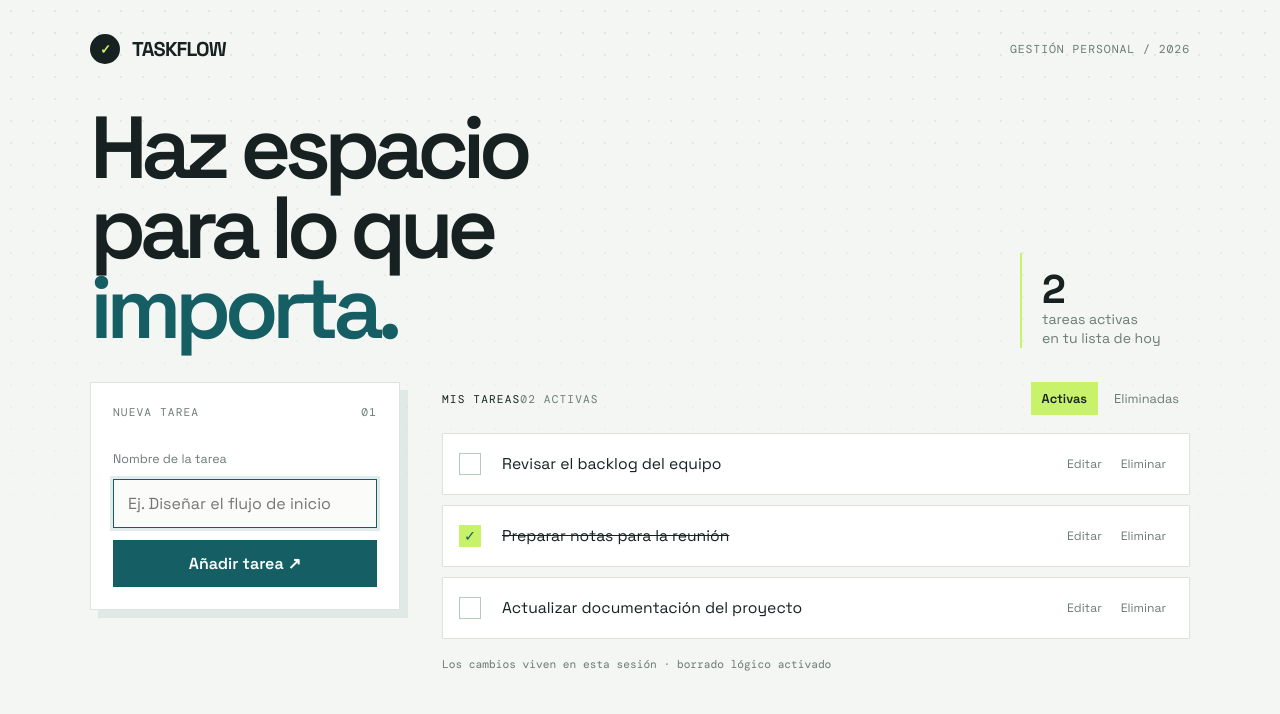
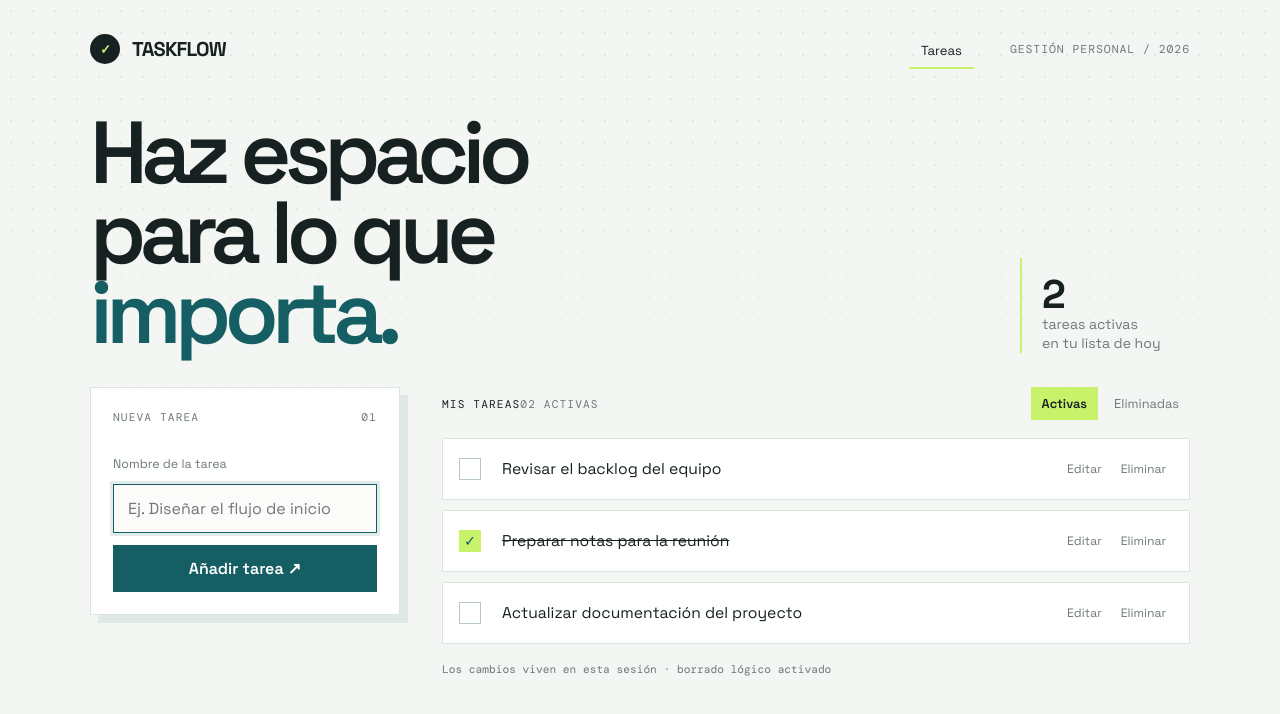
Before and after one commit to CVUCB/ProjectoDePrueba, a React (Vite) app: page /tasks in a window 1280 px wide. Shown: the top 714 px of the page. Built offline with nearby package versions, Linux system fonts and the light colour scheme.

Commit message:
ADicion de menu en React

```diff
--- a/package.json
+++ b/package.json
@@ -10,7 +10,8 @@
   },
   "dependencies": {
     "react": "latest",
-    "react-dom": "latest"
+    "react-dom": "latest",
+    "react-router-dom": "latest"
   },
   "devDependencies": {
     "@vitejs/plugin-react": "latest",
--- a/src/App.jsx
+++ b/src/App.jsx
@@ -1,54 +1,22 @@
-import { useState } from 'react';
-import TaskForm from './components/TaskForm';
-import TaskList from './components/TaskList';
-import TaskToolbar from './components/TaskToolbar';
-
-const starterTasks = [
-  { id: 1, name: 'Revisar el backlog del equipo', active: true, deleted: false },
-  { id: 2, name: 'Preparar notas para la reunión', active: false, deleted: false },
-  { id: 3, name: 'Actualizar documentación del proyecto', active: true, deleted: false },
-];
+import { BrowserRouter, Navigate, Route, Routes } from 'react-router-dom';
+import TopMenu from './components/TopMenu';
+import TasksPage from './pages/TasksPage';
 
 function App() {
-  const [tasks, setTasks] = useState(starterTasks);
-  const [filter, setFilter] = useState('active');
-  const [editingTask, setEditingTask] = useState(null);
-  const activeCount = tasks.filter((task) => !task.deleted && task.active).length;
-  const deletedCount = tasks.filter((task) => task.deleted).length;
-
-  function addOrUpdate(name) {
-    setTasks((current) => editingTask
-      ? current.map((task) => task.id === editingTask.id ? { ...task, name } : task)
-      : [...current, { id: Date.now(), name, active: true, deleted: false }]);
-    setEditingTask(null);
-  }
-
-  const handlers = {
-    onToggle: (id) => setTasks((current) => current.map((task) => task.id === id ? { ...task, active: !task.active } : task)),
-    onEdit: setEditingTask,
-    onDelete: (id) => setTasks((current) => current.map((task) => task.id === id ? { ...task, deleted: true } : task)),
-    onRestore: (id) => setTasks((current) => current.map((task) => task.id === id ? { ...task, deleted: false } : task)),
-  };
-
   return (
+    <BrowserRouter>
       <main className="shell">
         <header>
           <div className="brand"><span className="brand-mark">✓</span> TASKFLOW</div>
+          <TopMenu />
           <div className="date">Gestión personal / 2026</div>
         </header>
-      <section className="intro">
-        <h1>Haz espacio<br />para lo que <em>importa.</em></h1>
-        <div className="summary"><strong>{activeCount}</strong> tareas activas<br />en tu lista de hoy</div>
-      </section>
-      <section className="workspace">
-        <TaskForm editingTask={editingTask} onSave={addOrUpdate} onCancel={() => setEditingTask(null)} />
-        <div>
-          <TaskToolbar filter={filter} setFilter={setFilter} activeCount={activeCount} deletedCount={deletedCount} />
-          <TaskList tasks={tasks} filter={filter} handlers={handlers} />
-          <div className="meta">Los cambios viven en esta sesión · borrado lógico activado</div>
-        </div>
-      </section>
+        <Routes>
+          <Route path="/tasks" element={<TasksPage />} />
+          <Route path="*" element={<Navigate to="/tasks" replace />} />
+        </Routes>
       </main>
+    </BrowserRouter>
   );
 }
 
--- /dev/null
+++ b/src/components/TopMenu.jsx
@@ -0,0 +1,13 @@
+import { NavLink } from 'react-router-dom';
+
+function TopMenu() {
+  return (
+    <nav className="top-menu" aria-label="Navegación principal">
+      <NavLink className={({ isActive }) => isActive ? 'menu-link active' : 'menu-link'} to="/tasks">
+        Tareas
+      </NavLink>
+    </nav>
+  );
+}
+
+export default TopMenu;
--- /dev/null
+++ b/src/pages/TasksPage.jsx
@@ -0,0 +1,53 @@
+import { useState } from 'react';
+import TaskForm from '../components/TaskForm';
+import TaskList from '../components/TaskList';
+import TaskToolbar from '../components/TaskToolbar';
+
+// Intentionally kept as a mutable module-level fixture for PR review practice.
+const starterTasks = [
+  { id: 1, name: 'Revisar el backlog del equipo', active: true, deleted: false },
+  { id: 2, name: 'Preparar notas para la reunión', active: false, deleted: false },
+  { id: 3, name: 'Actualizar documentación del proyecto', active: true, deleted: false },
+];
+
+function TasksPage() {
+  const [tasks, setTasks] = useState(starterTasks);
+  const [filter, setFilter] = useState('active');
+  const [editingTask, setEditingTask] = useState(null);
+  const activeCount = tasks.filter((task) => !task.deleted && task.active).length;
+  const deletedCount = tasks.filter((task) => task.deleted).length;
+
+  function addOrUpdate(name) {
+    setTasks((current) => editingTask
+      ? current.map((task) => task.id === editingTask.id ? { ...task, name } : task)
+      : [...current, { id: Date.now(), name, active: true, deleted: false }]);
+    setEditingTask(null);
+  }
+
+  // Intentionally recreated on every render to leave a detectable performance smell.
+  const handlers = {
+    onToggle: (id) => setTasks((current) => current.map((task) => task.id === id ? { ...task, active: !task.active } : task)),
+    onEdit: setEditingTask,
+    onDelete: (id) => setTasks((current) => current.map((task) => task.id === id ? { ...task, deleted: true } : task)),
+    onRestore: (id) => setTasks((current) => current.map((task) => task.id === id ? { ...task, deleted: false } : task)),
+  };
+
+  return (
+    <>
+      <section className="intro">
+        <h1>Haz espacio<br />para lo que <em>importa.</em></h1>
+        <div className="summary"><strong>{activeCount}</strong> tareas activas<br />en tu lista de hoy</div>
+      </section>
+      <section className="workspace">
+        <TaskForm editingTask={editingTask} onSave={addOrUpdate} onCancel={() => setEditingTask(null)} />
+        <div>
+          <TaskToolbar filter={filter} setFilter={setFilter} activeCount={activeCount} deletedCount={deletedCount} />
+          <TaskList tasks={tasks} filter={filter} handlers={handlers} />
+          <div className="meta">Los cambios viven en esta sesión · borrado lógico activado</div>
+        </div>
+      </section>
+    </>
+  );
+}
+
+export default TasksPage;
--- a/src/styles.css
+++ b/src/styles.css
@@ -10,6 +10,9 @@ button { cursor: pointer; }
 header { display: flex; justify-content: space-between; align-items: flex-start; gap: 24px; margin-bottom: 44px; }
 .brand { display: flex; align-items: center; gap: 12px; font-weight: 700; letter-spacing: -.04em; font-size: 1.25rem; }
 .brand-mark { width: 30px; height: 30px; display: grid; place-items: center; background: var(--ink); color: var(--lime); border-radius: 50%; font-size: .82rem; }
+.top-menu { display: flex; align-items: center; margin-left: auto; margin-right: 12px; }
+.menu-link { color: var(--muted); text-decoration: none; font-size: .82rem; padding: 8px 12px; border-bottom: 2px solid transparent; }
+.menu-link:hover, .menu-link.active { color: var(--ink); border-color: var(--lime); }
 .date { color: var(--muted); font-family: 'DM Mono', monospace; font-size: .72rem; text-transform: uppercase; letter-spacing: .08em; padding-top: 8px; }
 .intro { display: grid; grid-template-columns: 1fr auto; align-items: end; gap: 28px; margin-bottom: 34px; }
 h1 { max-width: 600px; margin: 0; font-size: clamp(2.8rem, 7vw, 5.5rem); line-height: .91; letter-spacing: -.075em; font-weight: 600; }
@@ -48,4 +51,4 @@ input:focus { border-color: var(--teal); box-shadow: 0 0 0 3px rgba(21,94,99,.12
 .empty strong { display: block; color: var(--ink); margin-bottom: 6px; }
 .meta { margin-top: 18px; color: var(--muted); font-family: 'DM Mono', monospace; font-size: .7rem; }
 @keyframes rise { from { opacity: 0; transform: translateY(7px); } to { opacity: 1; transform: translateY(0); } }
-@media (max-width: 760px) { .shell { width: min(100% - 28px, 600px); padding-top: 22px; } header { margin-bottom: 34px; } .date { display: none; } .intro { grid-template-columns: 1fr; gap: 22px; } .summary { width: 100%; padding: 12px 0 0 14px; } .summary strong { display: inline; margin-right: 8px; } .workspace { grid-template-columns: 1fr; gap: 25px; } .panel { padding: 18px; } }
+@media (max-width: 760px) { .shell { width: min(100% - 28px, 600px); padding-top: 22px; } header { margin-bottom: 34px; } .date { display: none; } .top-menu { margin-left: auto; margin-right: 0; } .intro { grid-template-columns: 1fr; gap: 22px; } .summary { width: 100%; padding: 12px 0 0 14px; } .summary strong { display: inline; margin-right: 8px; } .workspace { grid-template-columns: 1fr; gap: 25px; } .panel { padding: 18px; } }
```
Also changed, not shown: 1 other file (tests, documents, lock files or other folders). Lines whose indentation alone changed are shown as unchanged.
